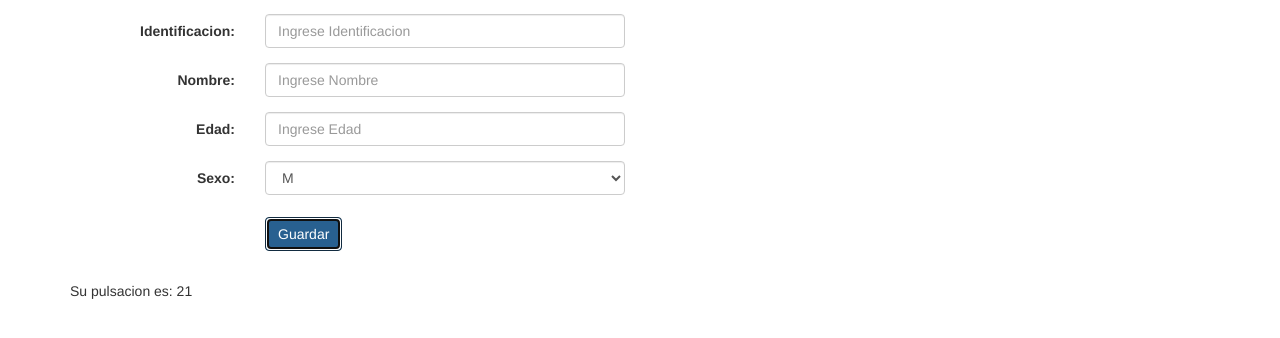
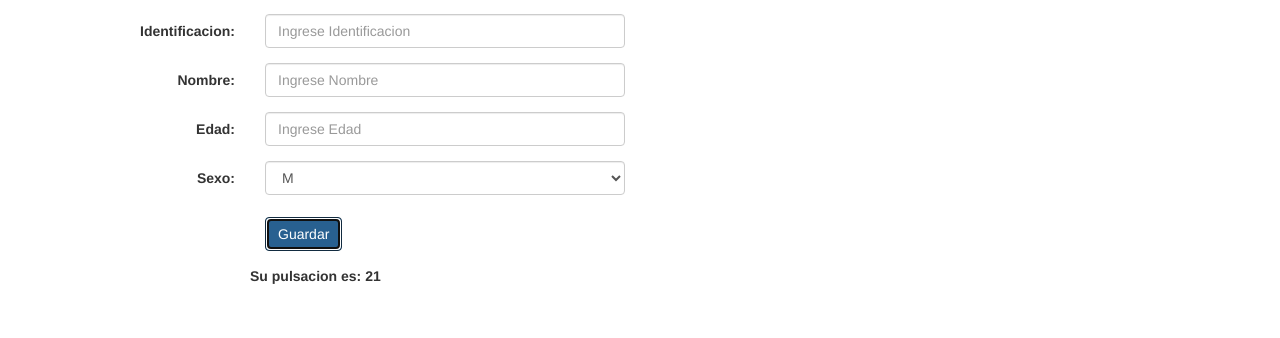
Before and after one commit to willmodev/PulsacionesWeb, a plain HTML site: page registrar.html in a window 1280 px wide. Both pictures are taken after a click on the button "Guardar". Shown: the part 328-666 px from the top of the page. Drawn offline with nearby package versions, Linux system fonts and the light colour scheme.

Commit message:
Implementing js and boostrap.

```diff
--- a/registrar.html
+++ b/registrar.html
@@ -65,40 +65,13 @@
         		<button type="button" class="btn btn-primary" id="calculate">Guardar</button>
       		</div>
     	</div>
-  </div>
 
+    	<div class="form-group">
+    		<p id="resultado"></p>
+    	</div>
 
 	</form>
 	</div>
-<!--
-	<form id="margen">
-		<ul class="row">
-			<div>
-			<label for="id_person">Identificacion:</label>
-			<input type="text" id="id_person" name="id_person" pattern="[0-9]{10}" required>
-			<label for="first_name">Nombre:</label>
-			<input type="text" id="first_name" name="first_name" pattern="[A-Za-z]{1,15}" required>
-			</div>
-		</ul>
-
-		<ul class="row">
-			<div>
-			<label for="sex">Sexo:</label>
-			<select name="sex" id="sex" required>
-				<option value="1">M</option>
-				<option value="2">F</option>
-			</select>
-			<label for="age">Edad:</label>
-			<input type="age" id="age" name="age" pattern="[0-9]{1,3}" required>
-			</div>
-		</ul>
-
-		<ul class="row">
-			<div><input type="button" value="Calcular"  id="calculate"></div>
-		</ul> -->
-
-		<p id="resultado"></p>
-
 
 	<script type="text/javascript" src="script.js"></script>
 
--- a/script.js
+++ b/script.js
@@ -33,7 +33,7 @@ function getPersona()
 	}
 
 
-	resultado.innerHTML = "Su pulsacion es: " + persona.pulsacion;
+	resultado.innerHTML = '<strong>' + 'Su pulsacion es: '+ persona.pulsacion+'</strong>';
 	Guardar(persona);
 
 }
```
